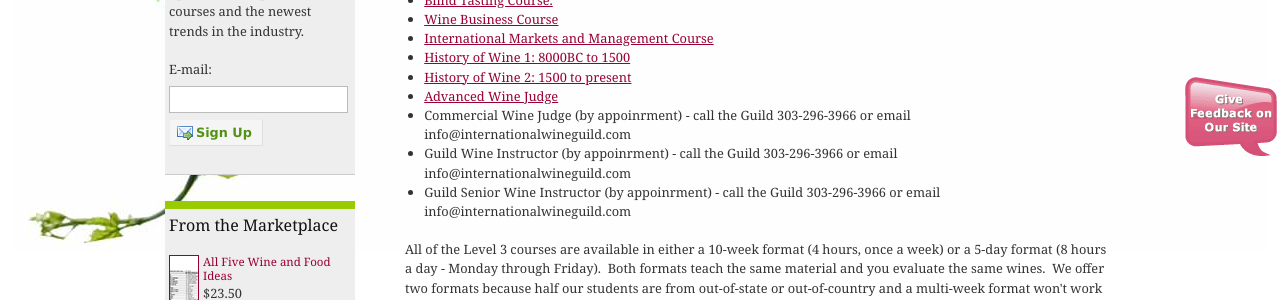
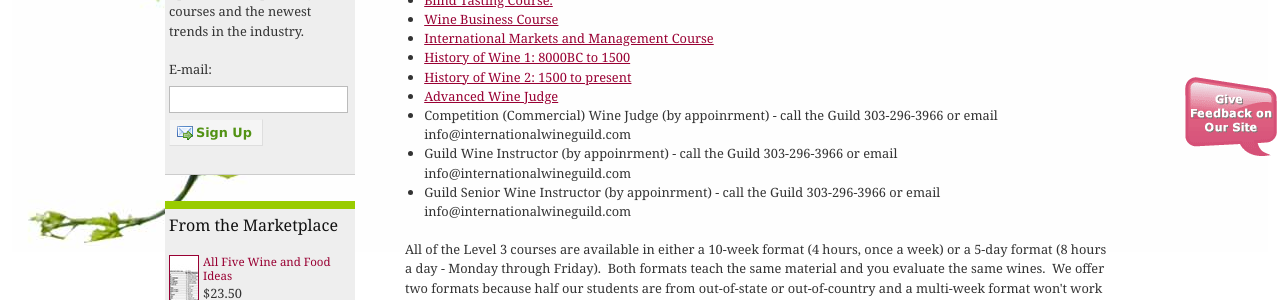
Before and after one commit to CKDev/internationalwineguild.com, a Jekyll site: the page built from guild-wine-master.html, in a window 1280 px wide. Shown: the part 728-1028 px from the top of the page. Built offline with Jekyll 4.4.1, drawn with Linux system fonts in a browser that asks for light colours; a script that is not in the unit is left out; comment, search, counter and statistics services are not loaded.

Commit message:
Update guild-wine-master.html

```diff
--- a/guild-wine-master.html
+++ b/guild-wine-master.html
@@ -58,7 +58,7 @@ permalink: "/guild-wine-master"
 	    >
 	  </li>
 
-  <li>Commercial Wine Judge (by appoinrment) - call the Guild 303-296-3966 or email info@internationalwineguild.com</li>
+  <li>Competition (Commercial) Wine Judge (by appoinrment) - call the Guild 303-296-3966 or email info@internationalwineguild.com</li>
   <li>Guild Wine Instructor (by appoinrment) - call the Guild 303-296-3966 or email info@internationalwineguild.com</li>
   <li>Guild Senior Wine Instructor (by appoinrment) - call the Guild 303-296-3966 or email info@internationalwineguild.com</li>
 
```
